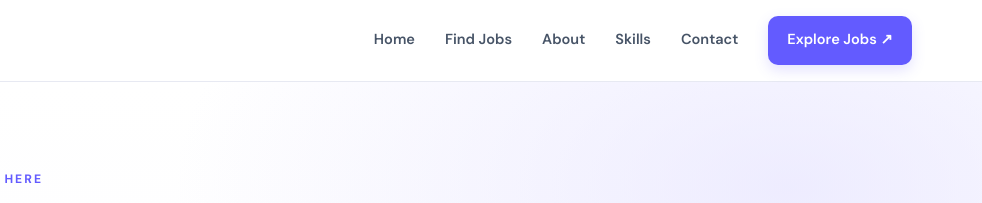
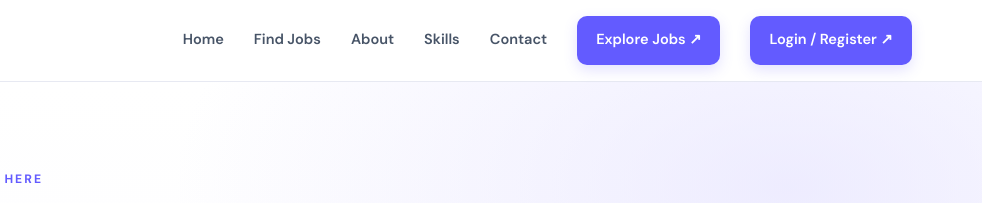
Before and after one commit to vaishnavi1545/skillbridge-job-portal, a website: page public/index.html in a window 1280 px wide. Shown: the top 203 px of the page, 298-1280 px from the left. Drawn offline with Linux system fonts and the light colour scheme.

Commit message:
Update index.html

```diff
--- a/public/index.html
+++ b/public/index.html
@@ -41,6 +41,7 @@
   <a href="#skills">Skills</a>
   <a href="#contact">Contact</a>
   <a href="#jobs" class="nav-cta">Explore Jobs ↗</a>
+  <a href="login.html" class="nav-cta">Login / Register ↗</a>
   </nav>
   </header>
 
```
Lines whose indentation alone changed are shown as unchanged.
